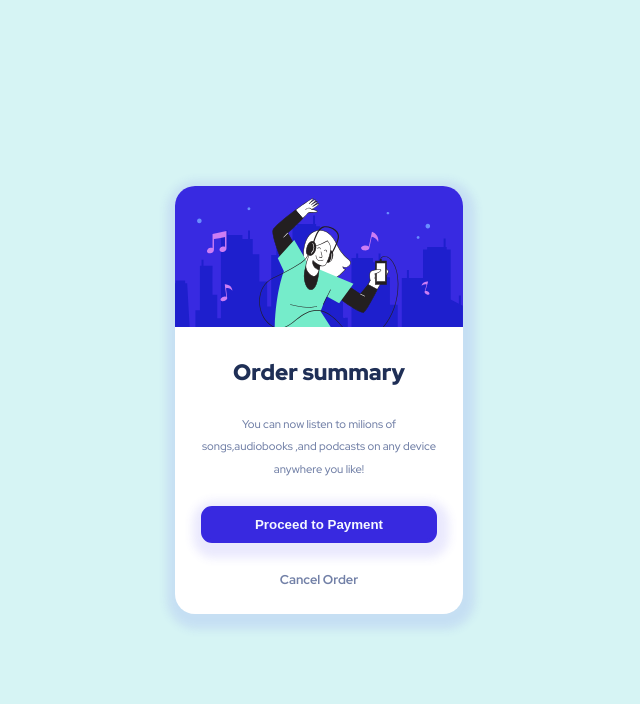
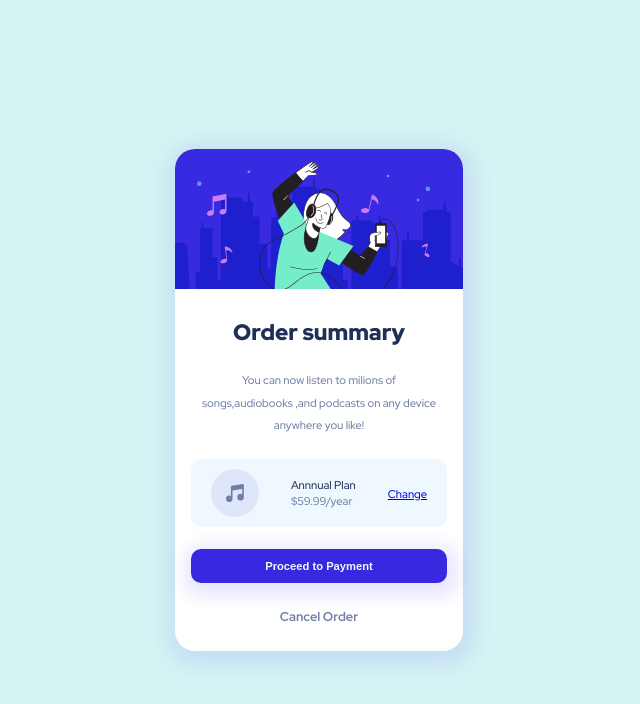
Before and after one commit to sreeramadasuarun/order-summary-component-challenge-main, a plain HTML site: page index.html in a window 1280 px wide. Shown: the whole page, without its empty margins (321-961 px from the left). Drawn offline with Linux system fonts and the light colour scheme.

Commit message:
added plan section

```diff
--- a/index.html
+++ b/index.html
@@ -26,6 +26,25 @@
       You can now listen to milions of songs,audiobooks ,and podcasts on any device anywhere you like!
     </p>
 
+
+
+    <div class="plan-container">
+      <img src="./images/icon-music.svg" alt="">
+
+      <div class="annual-plan">
+        <p class="plain-tittle">Annnual Plan</p>
+        <p>$59.99/year</p>
+      </div>
+
+      <div class="change">
+        <a class="change-plan" href="#">Change</a>
+      </div>
+    </div>
+
+
+
+
+
     <div class="btn-box">
       <button class="btn">Proceed to Payment</button>
     </div>
--- a/styles/style.css
+++ b/styles/style.css
@@ -37,9 +37,9 @@
       display: flex;
       flex-direction: column;
       align-items: center;
-      gap: 1.6rem;
+      gap: 1.4rem;
       padding-bottom: 25px;
-      box-shadow: 2px 5px 10px 10px rgba(84, 76, 236, 0.123);
+      box-shadow: 2px 5px 20px 10px rgba(84, 76, 236, 0.123);
 
   }
 
@@ -64,14 +64,15 @@
 
 
   .btn-box button {
-      padding: 7px 50px;
+      padding: 7px 70px;
       font-weight: 700;
       background-color: hsl(245, 75%, 52%);
       border: 4px solid hsl(245, 75%, 52%);
-      border-radius: 11px;
+      border-radius: 10px;
       color: hsl(225, 100%, 98%);
       cursor: pointer;
-      box-shadow: 2px 5px 10px 10px rgba(84, 76, 236, 0.123);
+      font-size: 0.7rem;
+      box-shadow: 2px 5px 15px 10px rgba(84, 76, 236, 0.123);
   }
 
   .link {
@@ -80,3 +81,36 @@
       color: hsl(224, 23%, 55%);
 
   }
+
+
+
+
+  /* ............annual-plan.......... */
+
+
+
+
+  .plan-container {
+      display: flex;
+      flex-direction: row;
+      background-color: aliceblue;
+      gap: 2rem;
+      border-radius: 10px;
+      align-items: center;
+      padding: 10px 20px;
+  }
+
+  .annual-plan {
+      font-size: 0.7rem;
+      color: hsl(224, 23%, 55%);
+      line-height: 1rem;
+  }
+
+  .plain-tittle {
+      color: hsl(223, 47%, 23%);
+  }
+
+  .change-plan {
+      font-size: 0.7rem;
+      text-decoration: underline;
+  }
```
